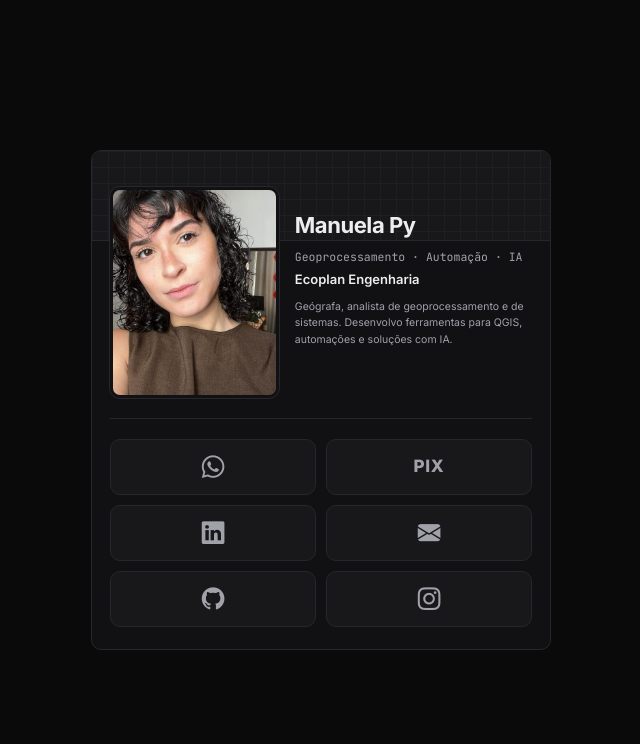
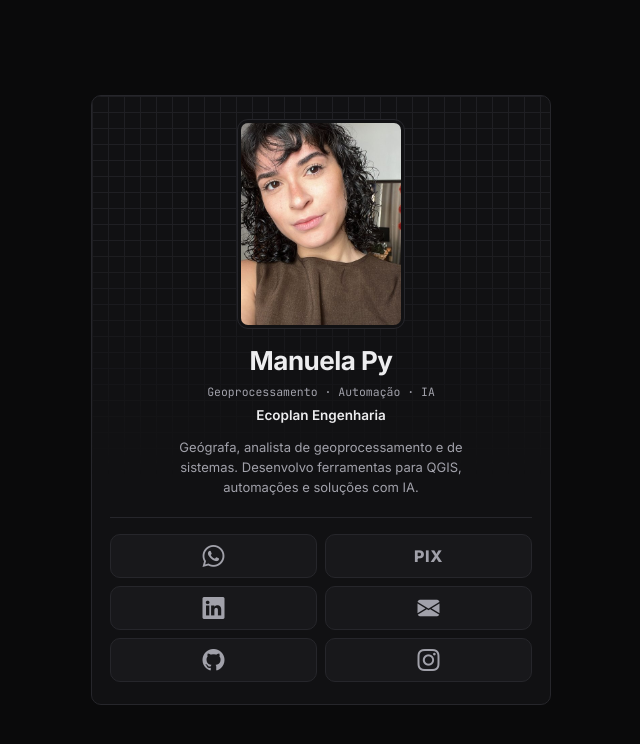
Before and after one commit to manuelapy/cartao_nfc, a plain HTML site: page index.html in a window 1280 px wide. Shown: the whole page, without its empty margins (319-959 px from the left). Drawn offline with nearby package versions, Linux system fonts and the light colour scheme.

Commit message:
Perfil centralizado em cima e botões no terço de baixo
Co-Authored-By: Claude Opus 5.5 <noreply@anthropic.com>

```diff
--- a/index.html
+++ b/index.html
@@ -21,12 +21,10 @@
   <link rel="preconnect" href="https://fonts.gstatic.com" crossorigin>
   <link rel="stylesheet" href="https://fonts.googleapis.com/css2?family=Inter:wght@400;500;600;700;800&family=JetBrains+Mono:wght@400;500&display=swap">
   <link rel="stylesheet" href="https://cdn.jsdelivr.net/npm/bootstrap-icons@1.11.3/font/bootstrap-icons.min.css">
-  <link rel="stylesheet" href="style.css?v=2">
+  <link rel="stylesheet" href="style.css?v=3">
 </head>
 <body>
   <main class="card">
-    <div class="capa"></div>
-
     <header>
       <div class="avatar" id="avatar"></div>
       <div class="info">
@@ -51,7 +49,7 @@
   </dialog>
 
   <script src="https://cdn.jsdelivr.net/npm/qrcode-generator@1.4.4/qrcode.min.js"></script>
-  <script src="dados.js?v=2"></script>
-  <script src="app.js?v=2"></script>
+  <script src="dados.js?v=3"></script>
+  <script src="app.js?v=3"></script>
 </body>
 </html>
--- a/style.css
+++ b/style.css
@@ -72,55 +72,42 @@ img { -webkit-user-drag: none; pointer-events: none; }
     border: 1px solid var(--borda);
     border-radius: var(--raio);
   }
+  .redes { flex: none; height: 200px; }
 }
 
-/* Faixa do topo: cinza com grade técnica (em vez de degradê colorido) */
-.capa {
-  height: calc(90px + env(safe-area-inset-top));   /* cresce atrás da barra de status quando vira app */
+/* Parte de cima: foto e textos empilhados, centralizados no espaço acima dos botões */
+header {
+  flex: 1;
+  min-height: 0;
+  display: flex;
+  flex-direction: column;
+  align-items: center;
+  justify-content: center;
+  text-align: center;
+  padding: max(24px, env(safe-area-inset-top)) 4px 20px;
   margin: 0 calc(-1 * var(--pad));
-  background-color: var(--card-2);
+  position: relative;
+}
+/* Grade técnica de fundo, sumindo em direção aos botões (camada só de fundo) */
+header::before {
+  content: "";
+  position: absolute;
+  inset: 0;
   background-image:
     linear-gradient(var(--grade) 1px, transparent 1px),
     linear-gradient(90deg, var(--grade) 1px, transparent 1px);
-  background-size: 16px 16px;       /* tamanho de cada quadradinho */
-  border-bottom: 1px solid var(--borda);
+  background-size: 16px 16px;
+  -webkit-mask-image: linear-gradient(#000 30%, transparent 90%);
+  mask-image: linear-gradient(#000 30%, transparent 90%);
 }
-
-/* Foto à esquerda, textos à direita */
-header {
-  display: flex;
-  gap: 16px;
-  align-items: stretch;
-}
-.info { flex: 1; min-width: 0; }
-
-/* Nome sobe para dentro da faixa */
-h1 {
-  font-size: 22px;
-  font-weight: 700;
-  line-height: 1.2;
-  letter-spacing: -0.02em;      /* títulos com letras mais juntas */
-  margin-top: -29px;            /* negativo = puxa para cima, para dentro da faixa */
-  margin-bottom: 10px;          /* espaço até o cargo, que fica abaixo da faixa */
-  color: var(--texto);
-  white-space: nowrap;          /* nome numa linha só, para caber na faixa */
-}
-
-/* Cargo em fonte mono: tem cara de "dado" */
-.cargo {
-  font-family: var(--fonte-mono);
-  font-size: 11.5px;
-  line-height: 1.5;
-  color: var(--suave);
-}
-.empresa { font-size: 13px; font-weight: 600; color: var(--texto); margin-top: 4px; }
+header > * { position: relative; }   /* foto e textos por cima da grade */
+.info { max-width: 330px; padding: 0 var(--pad); }
 
 .avatar {
-  flex: 0 0 40%;
-  max-width: 170px;
+  height: clamp(120px, 26dvh, 210px);
   aspect-ratio: 4 / 5;          /* retrato: não estica nem corta o rosto */
-  align-self: flex-start;
-  margin-top: -54px;
+  flex-shrink: 0;
+  margin-bottom: 18px;
   border-radius: var(--raio);
   border: 3px solid var(--card);
   outline: 1px solid var(--borda);  /* contorno fino por fora */
@@ -134,35 +121,44 @@ h1 {
 }
 .avatar img { width: 100%; height: 100%; object-fit: cover; object-position: 40% 30%; }
 
+h1 {
+  font-size: 26px;
+  font-weight: 700;
+  line-height: 1.15;
+  letter-spacing: -0.02em;      /* títulos com letras mais juntas */
+  margin-bottom: 8px;
+  color: var(--texto);
+}
+
+/* Cargo em fonte mono: tem cara de "dado" */
+.cargo {
+  font-family: var(--fonte-mono);
+  font-size: 11.5px;
+  line-height: 1.5;
+  color: var(--suave);
+}
+.empresa { font-size: 13.5px; font-weight: 600; color: var(--texto); margin-top: 4px; }
+
 .bio {
-  margin-top: 10px;
+  margin-top: 12px;
   color: var(--suave);          /* texto corrido em cinza, não branco puro */
-  font-size: 10.5px;
+  font-size: 13px;
   line-height: 1.55;
 }
 
-/* Celular bem estreito: foto em cima, texto embaixo */
-@media (max-width: 330px) {
-  header { flex-direction: column; }
-  .avatar { flex: none; width: 60%; max-width: none; aspect-ratio: 1; align-self: center; }
-  .info { text-align: center; }
-  h1 { margin: 0 0 4px; }       /* aqui a foto fica no meio: nome volta ao normal */
-}
-
-/* Botões de contato: 2 por linha, ocupando todo o espaço que sobra na tela */
+/* Botões de contato: 2 por linha, no terço de baixo da tela */
 .redes {
-  flex: 1;                      /* estica até o fim da tela */
+  flex: 0 0 33%;
   display: grid;
   grid-template-columns: 1fr 1fr;
-  grid-template-rows: repeat(3, minmax(56px, 1fr));   /* 3 linhas do mesmo tamanho */
-  gap: 10px;
-  margin-top: 20px;
-  padding-top: 20px;
+  grid-template-rows: repeat(3, 1fr);   /* 3 linhas do mesmo tamanho */
+  gap: 8px;
+  padding-top: 16px;
   border-top: 1px solid var(--borda);
 }
 .rede {
   min-width: 0;
-  container-type: size;         /* o ícone mede o próprio botão para crescer junto */
+  min-height: 44px;             /* tamanho mínimo confortável para o dedo */
   display: grid;
   place-items: center;
   font: inherit;
@@ -175,10 +171,9 @@ h1 {
   outline: none;
   transition: border-color var(--rapido), color var(--rapido), background var(--rapido), transform 100ms ease-out;
 }
-/* Ícone proporcional ao botão (cqmin = o lado menor do botão) */
-.rede i { font-size: 26px; font-size: clamp(22px, 42cqmin, 56px); line-height: 1; }
+.rede i { font-size: 22px; line-height: 1; }
 /* "PIX" escrito, com a mesma altura visual dos ícones */
-.pix-texto { font: 800 20px/1 var(--fonte); font-size: clamp(17px, 32cqmin, 42px); letter-spacing: 0.04em; }
+.pix-texto { font: 800 16px/1 var(--fonte); letter-spacing: 0.04em; }
 
 /* Tocar/passar o dedo: o botão fica azul (azul = link no Vector) */
 .rede:active { color: var(--azul-claro); border-color: var(--azul); background: #1c1c20; transform: scale(0.96); }
```
